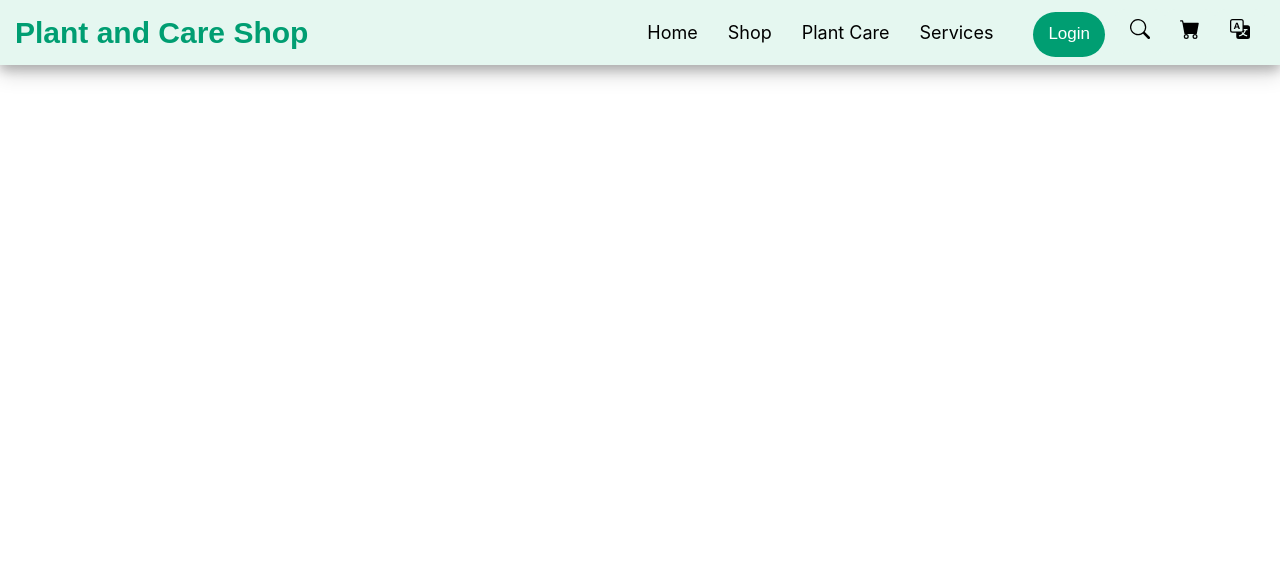
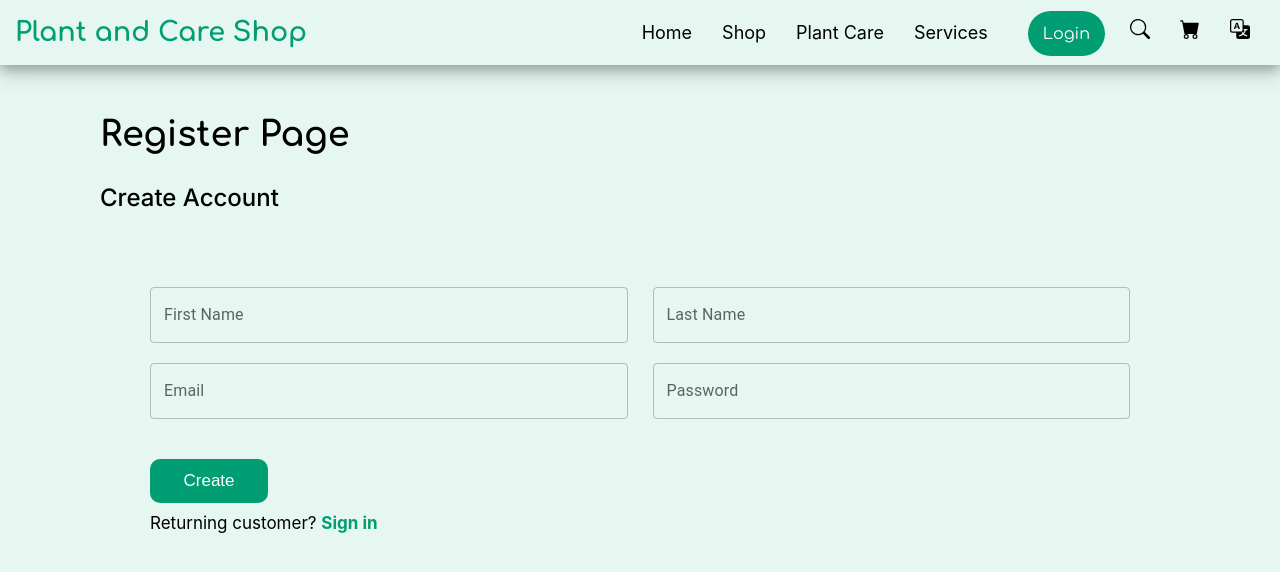
Before and after one commit to yar-24/plant-care-shop, a React (Create React App) app: page /register in a window 1280 px wide. Shown: the top 572 px of the page. Built offline with nearby package versions, Linux system fonts and the light colour scheme.

Commit message:
menambahkan halaman services, register, login, forgot password

```diff
--- a/public/index.html
+++ b/public/index.html
@@ -16,34 +16,12 @@
       content="Web site created using create-react-app"
     />
     <link rel="apple-touch-icon" href="%PUBLIC_URL%/logo192.png" />
-    <!--
-      manifest.json provides metadata used when your web app is installed on a
-      user's mobile device or desktop. See https://developers.google.com/web/fundamentals/web-app-manifest/
-    -->
     <link rel="manifest" href="%PUBLIC_URL%/manifest.json" />
-    <!--
-      Notice the use of %PUBLIC_URL% in the tags above.
-      It will be replaced with the URL of the `public` folder during the build.
-      Only files inside the `public` folder can be referenced from the HTML.
 
-      Unlike "/favicon.ico" or "favicon.ico", "%PUBLIC_URL%/favicon.ico" will
-      work correctly both with client-side routing and a non-root public URL.
-      Learn how to configure a non-root public URL by running `npm run build`.
-    -->
-    <title>React App</title>
+    <title>Plant and Care Shop</title>
   </head>
   <body>
     <noscript>You need to enable JavaScript to run this app.</noscript>
     <div id="root"></div>
-    <!--
-      This HTML file is a template.
-      If you open it directly in the browser, you will see an empty page.
-
-      You can add webfonts, meta tags, or analytics to this file.
-      The build step will place the bundled scripts into the <body> tag.
-
-      To begin the development, run `npm start` or `yarn start`.
-      To create a production bundle, use `npm run build` or `yarn build`.
-    -->
   </body>
 </html>
--- /dev/null
+++ b/src/components/ForgotPassword.js
@@ -0,0 +1,29 @@
+import React from "react";
+import { TextField } from "@mui/material";
+import styled from "styled-components";
+
+const Forpas = styled.div`
+    font-size: 13px;
+    display: grid;
+    margin: 75px 100px 40px 100px;
+    /* grid-template-columns: 1fr 1fr;
+    grid-column-gap: 25px;
+    grid-row-gap: 20px; */
+`;
+
+const ForgotPassword = () => {
+    return (
+        <div className='forgot-password'>
+         <h2>Forgot Password Page</h2>
+         <h3>Reset your password</h3>
+         <p>We will send you an email to reset your password</p>
+        <Forpas>
+         <TextField id="demo-helper-text-misaligned-no-helper" color="success" type="email" label="Email" />
+        </Forpas>
+        <button type="button">Submit</button>
+        <button type="button" className="button2">Cancel</button>
+        </div>
+    );
+};
+
+export default ForgotPassword;
--- a/src/components/Header.js
+++ b/src/components/Header.js
@@ -1,5 +1,6 @@
 import React from "react";
 import { BsSearch, BsFillCartFill, BsTranslate } from 'react-icons/bs';
+import { Link } from "react-router-dom";
 
 function Header() {
     return (
@@ -7,14 +8,18 @@ function Header() {
             {/* <h1>Plant and Care Shop</h1> */}
 
             <nav className="navbar">
-            <div class="logo">Plant and Care Shop</div>
+            <div className="logo"><Link to="/">Plant and Care Shop</Link></div>
                 <ul>
-                    <li>Home</li>
-                    <li>Shop</li>
-                    <li>Plant Care</li>
-                    <li>Services</li>
+                    <li className="tautan">
+                        <Link to="/">Home</Link>
+                    </li>
+                    <li className="tautan">Shop</li>
+                    <li className="tautan">Plant Care</li>
+                    <li className="tautan">
+                        <Link to="/services">Services</Link>
+                    </li>
                     <li>
-                        <button className="login">Login</button>
+                        <button className="login"><Link to="/login" className="login-a">Login</Link></button>
                         <button className="navigation"><BsSearch /></button>
                         <button className="navigation"><BsFillCartFill /></button>
                         <button className="navigation"><BsTranslate /></button>
--- /dev/null
+++ b/src/components/Login.js
@@ -0,0 +1,31 @@
+import React from "react";
+import { TextField } from "@mui/material";
+import styled from "styled-components";
+import { Link } from "react-router-dom";
+
+const Log = styled.div`
+    font-size: 13px;
+    display: grid;
+    margin: 75px 100px 40px 100px;
+    grid-template-columns: 1fr;
+    grid-column-gap: 25px;
+    grid-row-gap: 20px;
+    width: 80;
+`;
+
+const Login = () => {
+    return (
+        <div className='input-login'>
+         <h2>Login Page</h2>
+        <Log>
+         <TextField id="demo-helper-text-misaligned-no-helper" color="success" type="email" label="Email" />
+         <TextField id="demo-helper-text-misaligned-no-helper" color="success" type="password" label="Password" />
+        </Log>
+        <button type="button">Login</button>
+        <p>New customer? <Link to="/register" className="link"><strong>Create account</strong></Link></p>
+        <p><Link to="/forgot-password" className="link"><strong>Forgot your password</strong></Link></p>
+        </div>
+    );
+};
+
+export default Login;
--- /dev/null
+++ b/src/components/Register.js
@@ -0,0 +1,32 @@
+import React from "react";
+import { TextField } from "@mui/material";
+import styled from "styled-components";
+import { Link } from "react-router-dom";
+
+const Regis = styled.div`
+    font-size: 13px;
+    display: grid;
+    margin: 75px 100px 40px 100px;
+    grid-template-columns: 1fr 1fr;
+    grid-column-gap: 25px;
+    grid-row-gap: 20px;
+`;
+
+const Register = () => {
+    return (
+        <div className='input-register'>
+         <h2>Register Page</h2>
+         <h3>Create Account</h3>
+        <Regis>
+         <TextField id="demo-helper-text-misaligned-no-helper" color="success" type="text" label="First Name" />
+         <TextField id="demo-helper-text-misaligned-no-helper" color="success" type="text" label="Last Name" />
+         <TextField id="demo-helper-text-misaligned-no-helper" color="success" type="email" label="Email" />
+         <TextField id="demo-helper-text-misaligned-no-helper" color="success" type="password" label="Password" />
+        </Regis>
+        <button type="button">Create</button>
+        <p>Returning customer? <Link to="/login" className="link"><strong>Sign in</strong></Link></p>
+        </div>
+    );
+};
+
+export default Register;
--- /dev/null
+++ b/src/components/Services.js
@@ -0,0 +1,34 @@
+import React from "react";
+
+const Services = () => {
+    return (
+        <>
+        <div className="services">
+            <img class="gambar" src="https://img.freepik.com/free-vector/asian-farmer-working-agriculture-field-man-collecting-crops-fields-with-plow-hoe_575670-981.jpg?size=626&ext=jpg&ga=GA1.2.1760872244.1657091755" alt=""/>
+                <div class="kolom">
+                    <h2>Memuat Segala Informasi Mengenai Desa Panglipuran</h2>
+                    <p class="deskripsi2">Desa Adat Panglipuran merupakan satu kawasan pedesaan yang memiliki tatanan
+                        spesifik dari struktur desa tradisional, sehingga mampu menampilkan wajah pedesaan yang asri.
+                        Penataan fisik dari struktur desa tersebut tidak terlepas dari budaya masyarakatnya yang sudah
+                        berlaku turun temurun. Sehingga dengan demikian Desa Adat Penglipuran merupakan obyek wisata budaya.</p>
+                </div>
+        </div>
+        <div className="services">
+            <div class="kolom">
+                <h2>Desa Panglipuran</h2>
+                <p class="deskripsi2">Desa adat Penglipuran merupakan sebuah komplek pemukiman penduduk yang ramah
+                    lingkungan, bangunan-bangunan tertata rapi dibangun di atas luas lahan yang sama, pintu utama
+                    (angku-angkul) berbentuk sama dan simetris, suasana perkampungan yang unik dan indah.</p>
+                <p class="deskripsi2">Desa Penglipuran Bangli memang memiliki tata ruang yang konseptual, membuatnya
+                    tampil unik, perumahan tertata sangat rapi, jalanan bersih dan tenang tanpa kendaraan bermotor,
+                    jangankan mobil sepeda motorpun dilarang masuk ke komplek perumahan tradisional tersebut. Sebuah tempat
+                    parkir disediakan untuk kendaraan anda baik itu mobil ataupun bus pariwisata.</p>
+            </div>
+                <img class="gambar" src="https://img.freepik.com/premium-photo/asian-farmer-transplant-rice-seedlings-rice-field-farmer-planting-rice-rainy-season_61243-156.jpg?size=626&ext=jpg&ga=GA1.2.2063963505.1657106894" alt="" />
+        </div>
+        </>
+
+    );
+};
+
+export default Services;
--- a/src/pages/Navigation.js
+++ b/src/pages/Navigation.js
@@ -3,7 +3,11 @@ import { Routes, Route } from 'react-router-dom'
 
 // import AppBar from '../components/AppBar'
 import Header from '../components/Header'
+import Register from '../components/Register'
+import Services from '../components/Services'
 import Home from './Home'
+import Login from '../components/Login'
+import ForgotPassword from '../components/ForgotPassword'
 
 
 const Navigation = () => {
@@ -13,6 +17,11 @@ const Navigation = () => {
         <Header/>
         <Routes>
             <Route element={<Home/>} path="/"/>
+            <Route element={<Register/>} path="/register"/>
+            <Route element={<Login/>} path="/login"/>
+            <Route element={<Services/>} path="/services"/>
+            <Route element={<ForgotPassword/>} path="/forgot-password"/>
+
         </Routes>
     </>
   )
--- a/src/styles/style.css
+++ b/src/styles/style.css
@@ -1,4 +1,6 @@
-
+body {
+  background-color: #E5F7F0;
+}
 header{
   width: 100%;
   display: flex;
@@ -45,6 +47,11 @@ nav ul li {
   cursor: pointer;
 
 }
+
+.tautan:hover {
+  background-color: #9ed7c1;
+}
+
 nav ul li button {
   font-size: 20px;
   text-align: center;
@@ -64,16 +71,21 @@ nav ul li button:hover {
 }
 
 .logo {
-  font-size: 30px;
-  font-weight: 600;
-  font-family: sans-serif;
+  font-size: 27px;
+  font-family: 'Comfortaa';
   top: 10px;
   right: 15px;
   padding-left: 15px;
   color: #009E72;
   text-decoration: none;
   cursor: pointer;
+  font-weight: bold;
 
+}
+
+.logo a {
+  text-decoration: none;
+  color: #009E72;
 }
 
 .login {
@@ -83,6 +95,14 @@ nav ul li button:hover {
   color: white;
   border: transparent;
   border-radius: 30px;
+  font-family: 'Inter';
+
+}
+
+.login-a {
+  color: white;
+  font-family: 'Comfortaa';
+  font-size: 16px;
 }
 
 .login:hover {
@@ -91,3 +111,96 @@ nav ul li button:hover {
   border: transparent;
   border-radius: 40px;
 }
+
+.input-register, .input-login, .forgot-password{
+  font-size: 17px;
+  margin: 50px;
+}
+
+.input-register h2, .input-login h2, .forgot-password h2 {
+  font-size: 35px;
+  margin-left: 50px;
+  font-family: 'Comfortaa';
+  font-style: normal;
+  font-weight: 800;
+}
+
+.input-register h3, .forgot-password h3 {
+  margin-left: 50px;
+  font-family: 'Inter';
+  font-style: normal;
+  font-weight: 500;
+  font-size: 24px;
+}
+.input-register button, .input-login button, .forgot-password button {
+  /* display: block; */
+  padding: 12px;
+  font-size: 17px;
+  background-color: #009E72;
+  color: white;
+  border: transparent;
+  border-radius: 10px;
+  margin-left: 100px;
+  /* margin: auto; */
+  width: 10%;
+}
+
+.forgot-password .button2 {
+  background-color: white;
+  color: #009E72;
+  border: transparent;
+  border-radius: 10px;
+  margin-left: 10px;
+  width: 10%;
+  padding: 12px;
+  font-size: 17px;
+}
+
+.input-register button:hover, .input-login button:hover, .forgot-password button:hover {
+  background-color: #006d4e;
+  color: white;
+  border: transparent;
+}
+
+.input-register p, .input-login p {
+  margin-top: 10px;
+  margin-left: 100px;
+}
+
+.forgot-password p {
+  margin-left: 50px;
+
+}
+
+.services {
+  margin: 25px 50px 25px 50px;
+  display: flex;
+  /* grid-template-columns: 1fr 1fr;
+  grid-column-gap: 25px;
+  grid-row-gap: 20px; */
+  font-family: 'Inter';
+}
+
+.services h2{
+  font-size: 30px;
+  font-family: 'Comfortaa';
+}
+
+.services .kolom {
+  margin-left: 15px;
+  margin-right: 15px;
+}
+
+.services img {
+  width: 80%;
+  margin: auto;
+}
+
+a {
+  text-decoration: none;
+  color: black;
+}
+
+.link {
+  color: #009E72;
+}
```
